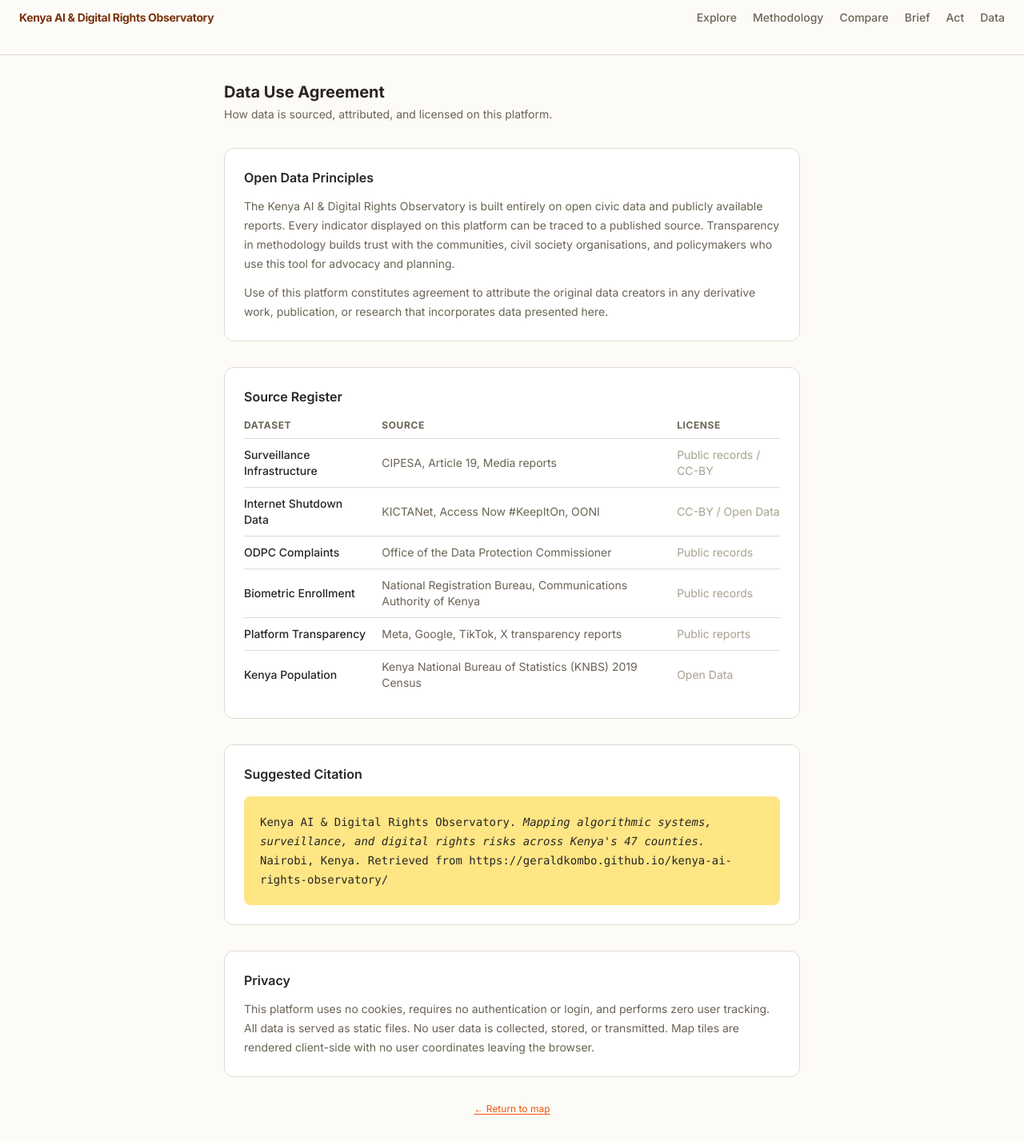
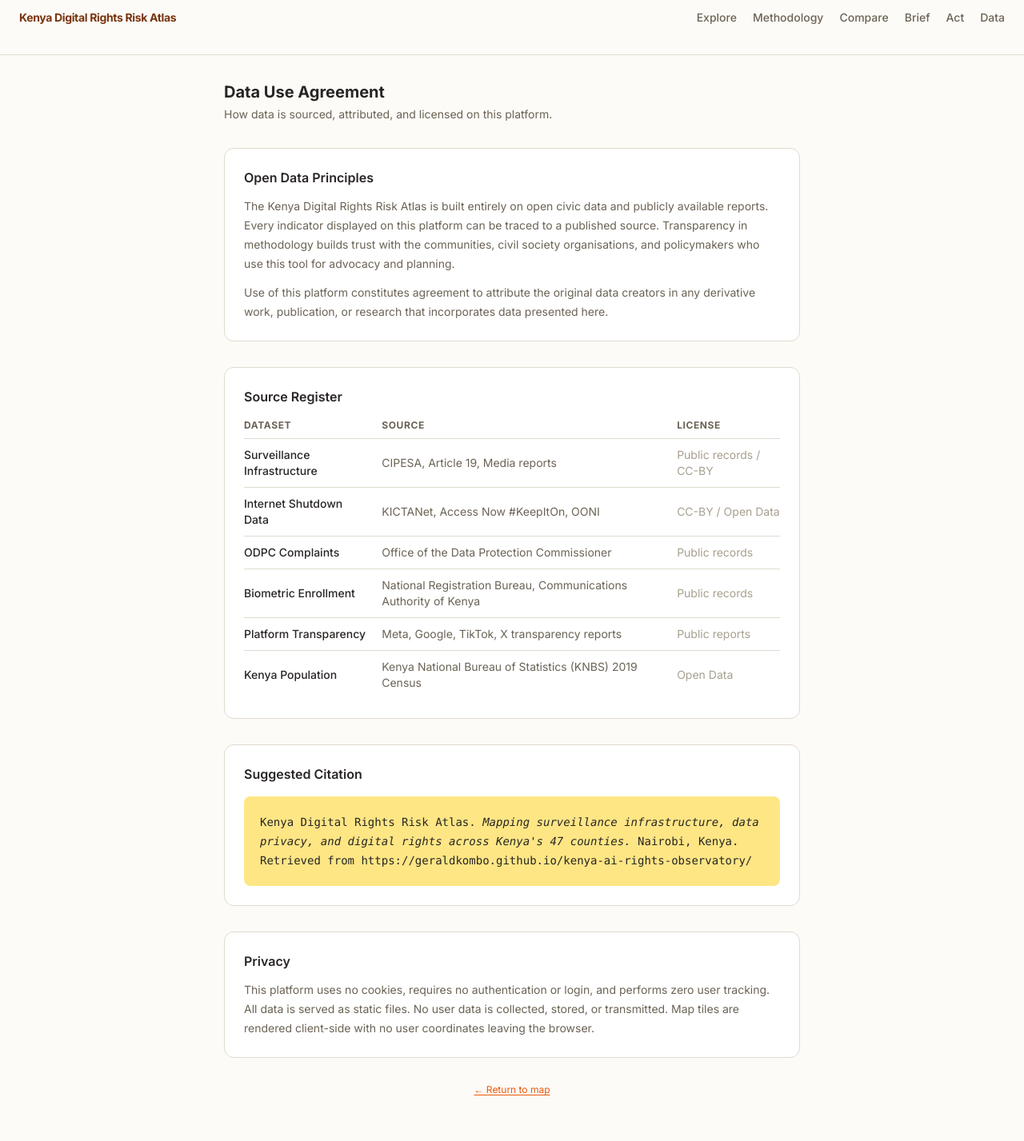
Before and after one commit to geraldkombo/kenya-ai-rights-observatory, a Next.js app: page /kenya-ai-rights-observatory/dua in a window 1280 px wide. Shown: the whole page at 80% size. After the commit the page ends 1403 px from the top, so only its background shows below. Built offline with nearby package versions, Linux system fonts and the light colour scheme.

Commit message:
Rename project to Kenya Digital Rights Risk Atlas

```diff
--- a/src/app/brief/page.tsx
+++ b/src/app/brief/page.tsx
@@ -111,7 +111,7 @@ function BriefContent() {
       </div>
 
       <p className="border-t border-brand-border pt-4 text-xs text-brand-muted">
-        Generated by the Kenya AI & Digital Rights Observatory. Data valid as of June 2026.
+        Generated by the Kenya Digital Rights Risk Atlas. Data valid as of June 2026.
       </p>
     </div>
   );
--- a/src/app/dua/page.tsx
+++ b/src/app/dua/page.tsx
@@ -10,7 +10,7 @@ export default function DUAPage() {
         <section className="break-inside-avoid rounded-xl border border-brand-border bg-white p-6">
           <h2 className="text-base font-semibold text-brand-dark">Open Data Principles</h2>
           <p className="mt-3 text-sm leading-6 text-brand-stone">
-            The Kenya AI &amp; Digital Rights Observatory is built entirely on open civic data and publicly available reports. Every indicator displayed on this platform can be traced to a published source. Transparency in methodology builds trust with the communities, civil society organisations, and policymakers who use this tool for advocacy and planning.
+            The Kenya Digital Rights Risk Atlas is built entirely on open civic data and publicly available reports. Every indicator displayed on this platform can be traced to a published source. Transparency in methodology builds trust with the communities, civil society organisations, and policymakers who use this tool for advocacy and planning.
           </p>
           <p className="mt-3 text-sm leading-6 text-brand-stone">
             Use of this platform constitutes agreement to attribute the original data creators in any derivative work, publication, or research that incorporates data presented here.
@@ -43,7 +43,7 @@ export default function DUAPage() {
         <section className="break-inside-avoid rounded-xl border border-brand-border bg-white p-6">
           <h2 className="text-base font-semibold text-brand-dark">Suggested Citation</h2>
           <div className="mt-4 rounded-lg bg-amber-200 p-5 text-sm leading-6 text-brand-dark">
-            <p className="font-mono">Kenya AI &amp; Digital Rights Observatory. <em>Mapping algorithmic systems, surveillance, and digital rights risks across Kenya&apos;s 47 counties.</em> Nairobi, Kenya. Retrieved from https://geraldkombo.github.io/kenya-ai-rights-observatory/</p>
+            <p className="font-mono">Kenya Digital Rights Risk Atlas. <em>Mapping surveillance infrastructure, data privacy, and digital rights across Kenya&apos;s 47 counties.</em> Nairobi, Kenya. Retrieved from https://geraldkombo.github.io/kenya-ai-rights-observatory/</p>
           </div>
         </section>
 
--- a/src/app/layout.tsx
+++ b/src/app/layout.tsx
@@ -9,7 +9,7 @@ const inter = Inter({
   variable: "--font-inter",
 });
 
-const siteName = "Kenya AI & Digital Rights Observatory";
+const siteName = "Kenya Digital Rights Risk Atlas";
 const siteUrl = "https://geraldkombo.github.io/kenya-ai-rights-observatory/";
 
 export const metadata: Metadata = {
@@ -19,11 +19,11 @@ export const metadata: Metadata = {
     template: `%s | ${siteName}`,
   },
   description:
-    "Mapping algorithmic systems, surveillance infrastructure, and digital rights risks across Kenya's 47 counties using open data.",
+    "Mapping surveillance infrastructure, data privacy risks, and digital rights across Kenya's 47 counties using open data.",
   openGraph: {
     title: siteName,
     description:
-      "Mapping algorithmic systems, surveillance infrastructure, and digital rights risks across Kenya's 47 counties.",
+      "Mapping surveillance infrastructure, data privacy risks, and digital rights across Kenya's 47 counties.",
     url: siteUrl,
     locale: "en_KE",
     siteName,
@@ -34,7 +34,7 @@ export const metadata: Metadata = {
     card: "summary_large_image",
     title: siteName,
     description:
-      "Mapping algorithmic systems, surveillance infrastructure, and digital rights risks across Kenya's 47 counties.",
+      "Mapping surveillance infrastructure, data privacy risks, and digital rights across Kenya's 47 counties.",
     images: ["/og-image.svg"],
   },
   icons: {
--- a/src/components/Header.tsx
+++ b/src/components/Header.tsx
@@ -10,7 +10,7 @@ export default function Header() {
     <header className="sticky top-0 z-50 border-b border-brand-border bg-brand-cream/95 backdrop-blur-sm print:hidden">
       <div className="mx-auto flex max-w-7xl items-center justify-between px-4 py-3 sm:px-6">
         <Link href="/" className="min-h-[44px] text-sm font-bold tracking-tight text-brand-brown no-underline transition-colors hover:text-brand-accent">
-          Kenya AI &amp; Digital Rights Observatory
+          Kenya Digital Rights Risk Atlas
         </Link>
 
         {/* Desktop nav */}
```
Also changed, not shown: public/manifest.json, public/og-image.svg, 1 other file (tests, documents, lock files or other folders).
